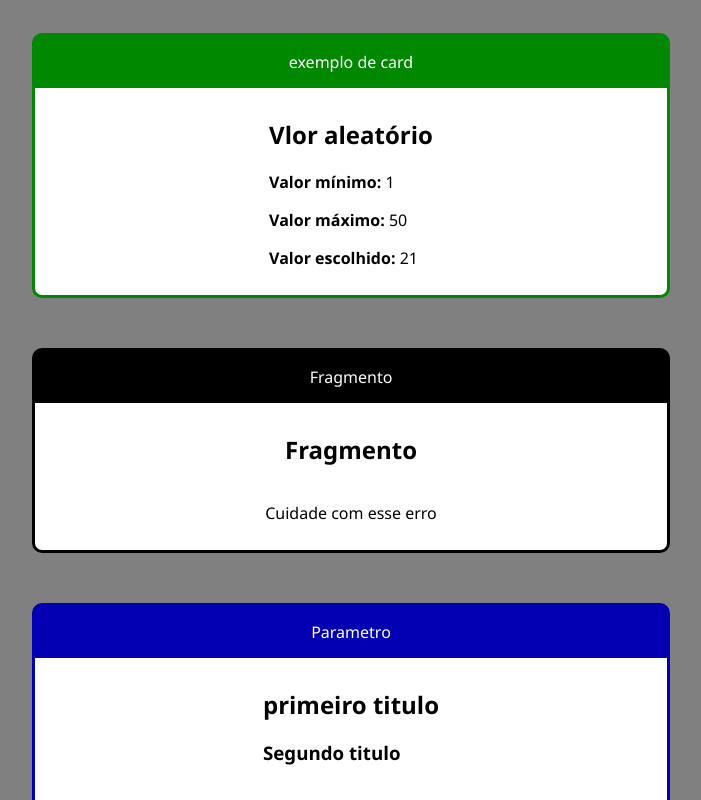
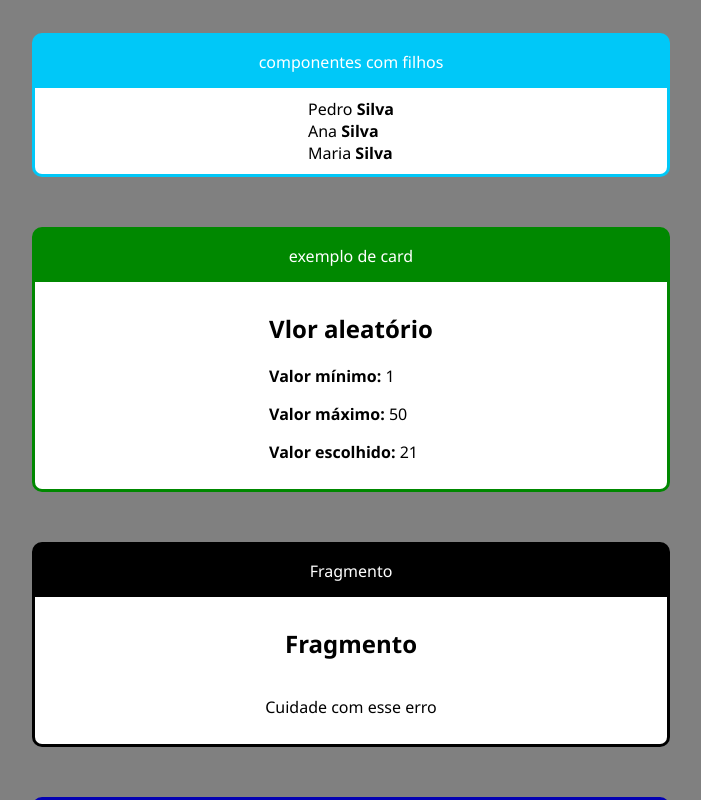
Before and after one commit to RicardoBaltazar/jogos-em-javascript, a React (Create React App) app in the folder my-app/: page / in a window 1280 px wide. Shown: the top 800 px of the page, without its empty margins (289-990 px from the left). Built offline with nearby package versions, Linux system fonts and the light colour scheme.

Commit message:
componentes com filho

```diff
--- a/my-app/src/app.jsx
+++ b/my-app/src/app.jsx
@@ -2,6 +2,7 @@ import React from 'react'
 
 import Card from "./componentes/layout/Card"
 
+import Familia from "./componentes/básicos/Familia"
 import Aleatorio from "./componentes/básicos/Aleatorio"
 import Primeiro from './componentes/básicos/Primeiro'
 import ComParametro from './componentes/básicos/ComParametro'
@@ -12,6 +13,10 @@ export default function App(props) {
         <div id="App">
 
             <div className="cards">
+                <Card titulo="componentes com filhos" color="#00c8f8">
+                    <Familia sobrenome="Silva"/>
+                </Card>
+
                 <Card titulo="exemplo de card" color="#080">
                     <Aleatorio min={1} max={50} />
                 </Card>
--- /dev/null
+++ b/my-app/src/componentes/básicos/Familia.jsx
@@ -0,0 +1,12 @@
+import React from 'react'
+import FamiliaMembro from "./FamiliaMembro"
+
+export default function Familia(props){
+    return (
+        <div>
+            <FamiliaMembro nome="Pedro" sobrenome={props.sobrenome} />
+            <FamiliaMembro nome="Ana" {...props} />
+            <FamiliaMembro nome="Maria" sobrenome="Silva" />
+        </div>
+    )
+}
--- /dev/null
+++ b/my-app/src/componentes/básicos/FamiliaMembro.jsx
@@ -0,0 +1,7 @@
+import React from 'react'
+
+export default function FamiliaMembro(props){
+    return (
+        <div> {props.nome} <strong> {props.sobrenome} </strong></div>
+    )
+}
```
